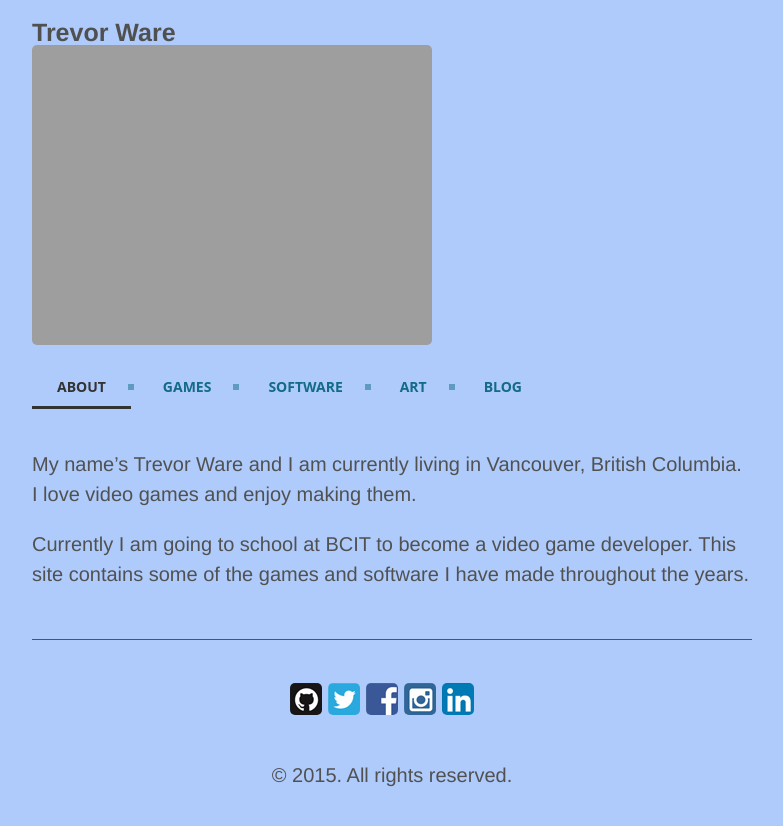
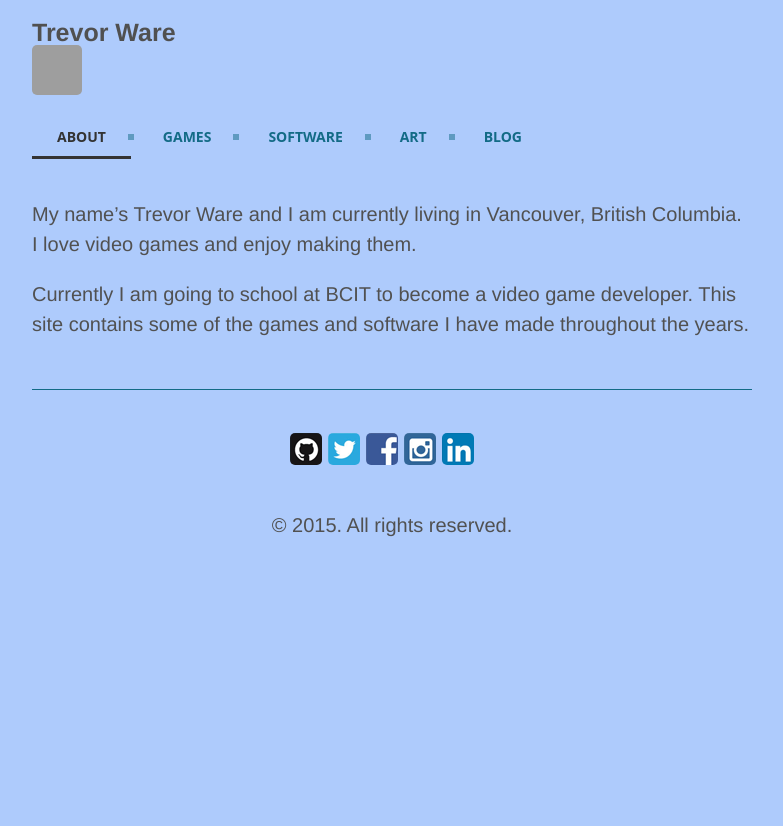
Before and after one commit to twarrre/twarrre.github.io, a Jekyll site: the page built from index.md, in a window 1280 px wide. Shown: the top 826 px of the page, without its empty margins (248-1031 px from the left). Built offline with Jekyll 4.4.1, drawn with Linux system fonts in a browser that asks for light colours.

Commit message:
Formatting logo.

```diff
--- a/_layouts/default.html
+++ b/_layouts/default.html
@@ -7,7 +7,7 @@
       <header class="masthead">
         <h3 class="masthead-title">
           <a href="{{ site.baseurl }}" title="Home">{{ site.title }}</a>
-          <img class = "probe" src="{{ site.url }}/assets/logo/logo.png" alt="logo">
+          <img class = "logo" src="{{ site.url }}/assets/logo/logo.png" alt="logo" height="50" width="50">
           <small>{{ site.tagline }}</small>
         </h3>
 		<h3 class="masthead-title">
```
